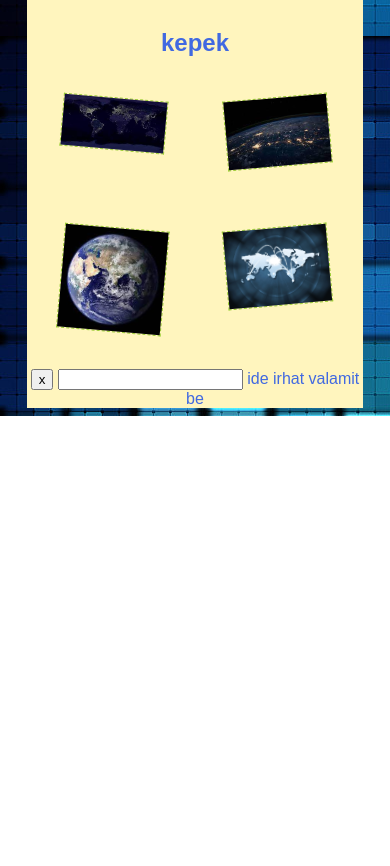
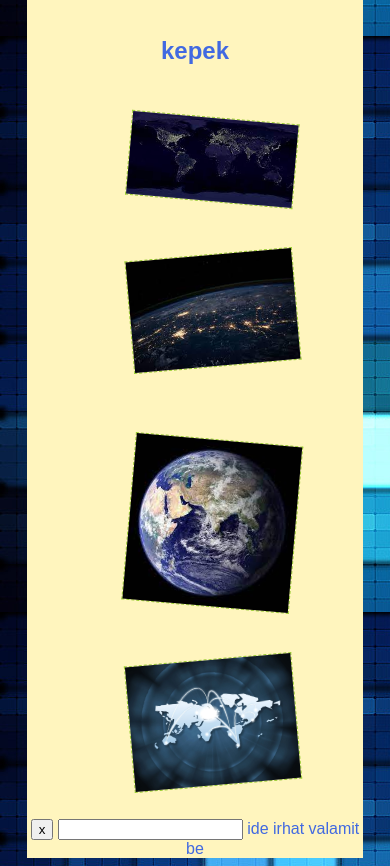
Before and after one commit to dkornel01/dobrocsi_kornel_januari_kotelezo, a plain HTML site: page kepesseg_bemutato.html in a window 390 px wide. Shown: the part 1692-2558 px from the top of the page. Before the commit the page ends 2108 px from the top, so only its background shows below. Drawn offline with Linux system fonts and the light colour scheme.

Commit message:
munka kell meg

```diff
--- a/bemutato.css
+++ b/bemutato.css
@@ -70,5 +70,8 @@ footer{
 @media screen and (max-width: 700px) {
     .kepek{
         margin: 10% 10% 10% 10%;
+        width: 50%;
+        grid-template-columns: 1fr;
+        display: grid;
     }
 }
--- a/kepesseg_bemutato.html
+++ b/kepesseg_bemutato.html
@@ -4,7 +4,7 @@
     <meta charset="UTF-8">
     <meta http-equiv="X-UA-Compatible" content="IE=edge">
     <meta name="viewport" content="width=device-width, initial-scale=1.0">
-    <link rel="stylesheet" href="style2.css">
+    <link rel="stylesheet" href="bemutato_lap.css">
     <link rel="stylesheet" href="kozos.css">
     <link rel="stylesheet" href="bemutato.css">
     <title>Dobrocsi_kornel</title>
```
